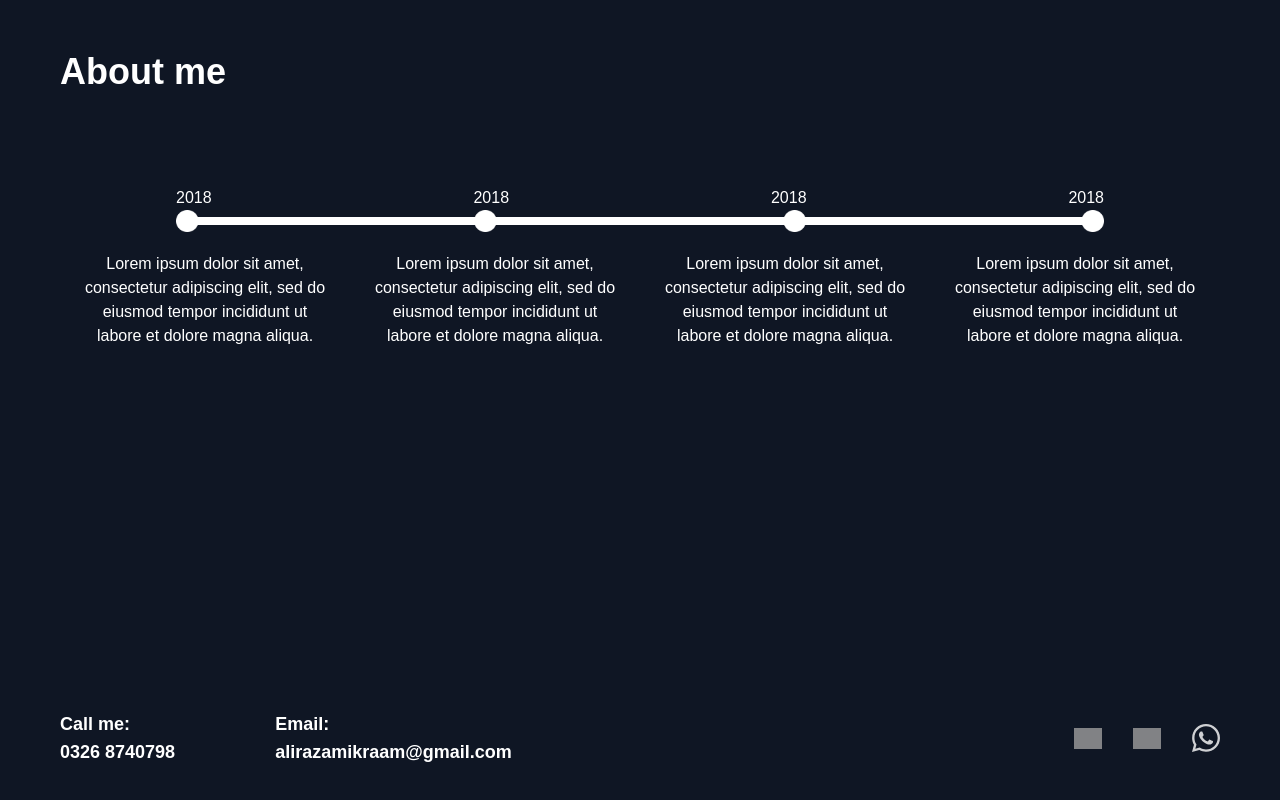
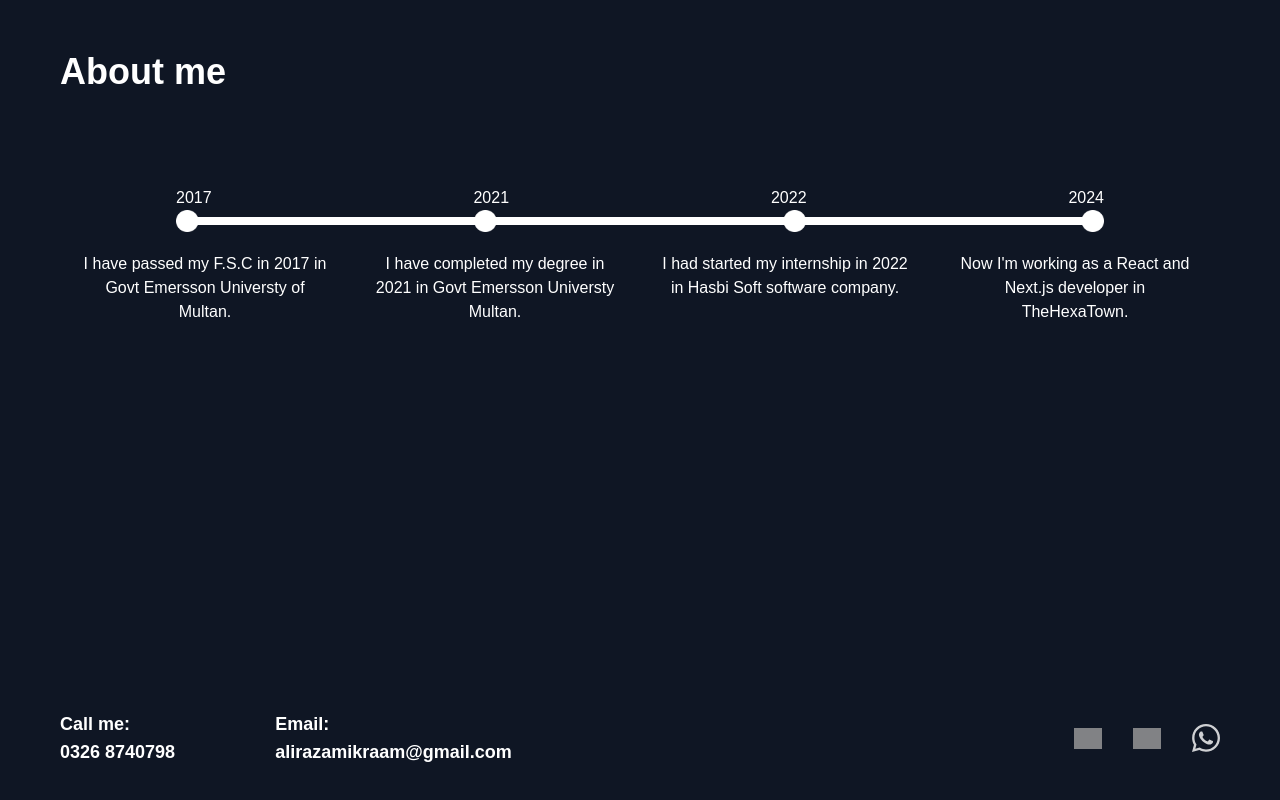
Before and after one commit to alirazamikram/my-portfolio, a Next.js app: page / in a window 1280 px wide. Shown: the part 3977-4777 px from the top of the page. Built offline with nearby package versions, Linux system fonts and the light colour scheme; grey boxes are pictures that could not be loaded.

Commit message:
feat: add text in about me section

```diff
--- a/components/common/Cards/AboutCard/AboutCard.tsx
+++ b/components/common/Cards/AboutCard/AboutCard.tsx
@@ -3,7 +3,11 @@ import { useSelector } from "react-redux";
 interface ThemeState {
   mode: "dark" | "light";
 }
-const AboutCard = () => {
+
+export type AboutCardProps = {
+  text?: string;
+};
+const AboutCard = ({ text }: AboutCardProps) => {
   const theme = useSelector((state: ThemeState) => state.mode);
 
   return (
@@ -13,8 +17,7 @@ const AboutCard = () => {
           theme === "dark" ? "text-white" : "text-black"
         } text-center `}
       >
-        Lorem ipsum dolor sit amet, consectetur adipiscing elit, sed do eiusmod
-        tempor incididunt ut labore et dolore magna aliqua.
+        {text}
       </p>
     </div>
   );
--- a/components/common/Sections/AboutSection/AboutSection.tsx
+++ b/components/common/Sections/AboutSection/AboutSection.tsx
@@ -32,16 +32,16 @@ const AboutSection = ({ id }: AboutSectionProps) => {
       <div className="w-[80%] m-auto hidden tab:block">
         <div className="w-full flex justify-between">
           <p className={`${theme === "dark" ? "text-white" : "text-black"}`}>
-            2018
+            2017
           </p>
           <p className={`${theme === "dark" ? "text-white" : "text-black"}`}>
-            2018
+            2021
           </p>
           <p className={`${theme === "dark" ? "text-white" : "text-black"}`}>
-            2018
+            2022
           </p>
           <p className={`${theme === "dark" ? "text-white" : "text-black"}`}>
-            2018
+            2024
           </p>
         </div>
         <Image
@@ -65,10 +65,10 @@ const AboutSection = ({ id }: AboutSectionProps) => {
           />
         </div>
         <div className="w-full grid grid-cols-1 tab:grid-cols-4">
-          <AboutCard />
-          <AboutCard />
-          <AboutCard />
-          <AboutCard />
+          <AboutCard text="I have passed my F.S.C in 2017 in Govt Emersson Universty of Multan." />
+          <AboutCard text="I have completed my degree in 2021 in Govt Emersson Universty Multan." />
+          <AboutCard text="I had started my internship in 2022 in Hasbi Soft software company." />
+          <AboutCard text="Now I'm working as a React and Next.js developer in TheHexaTown." />
         </div>
       </div>
     </div>
```
